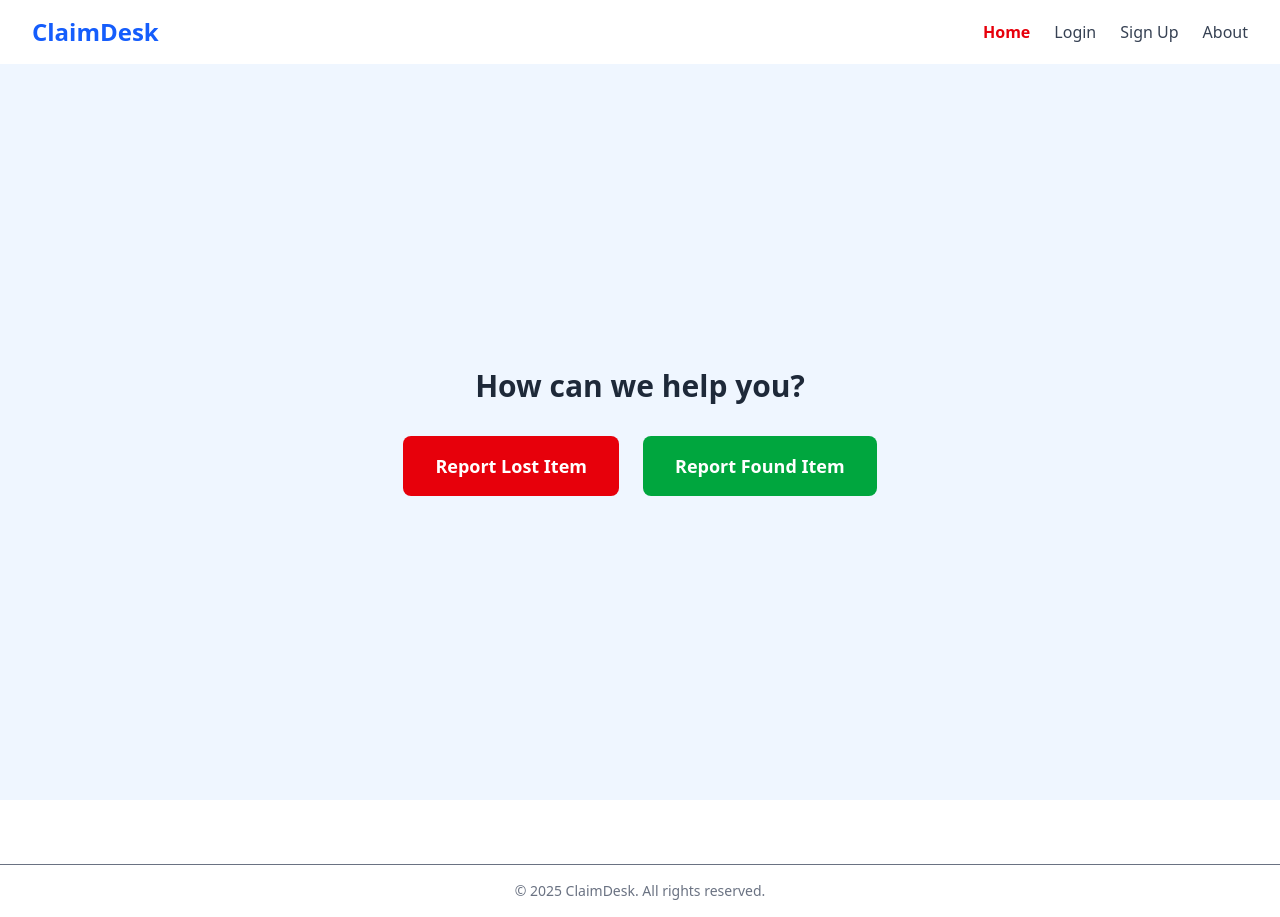
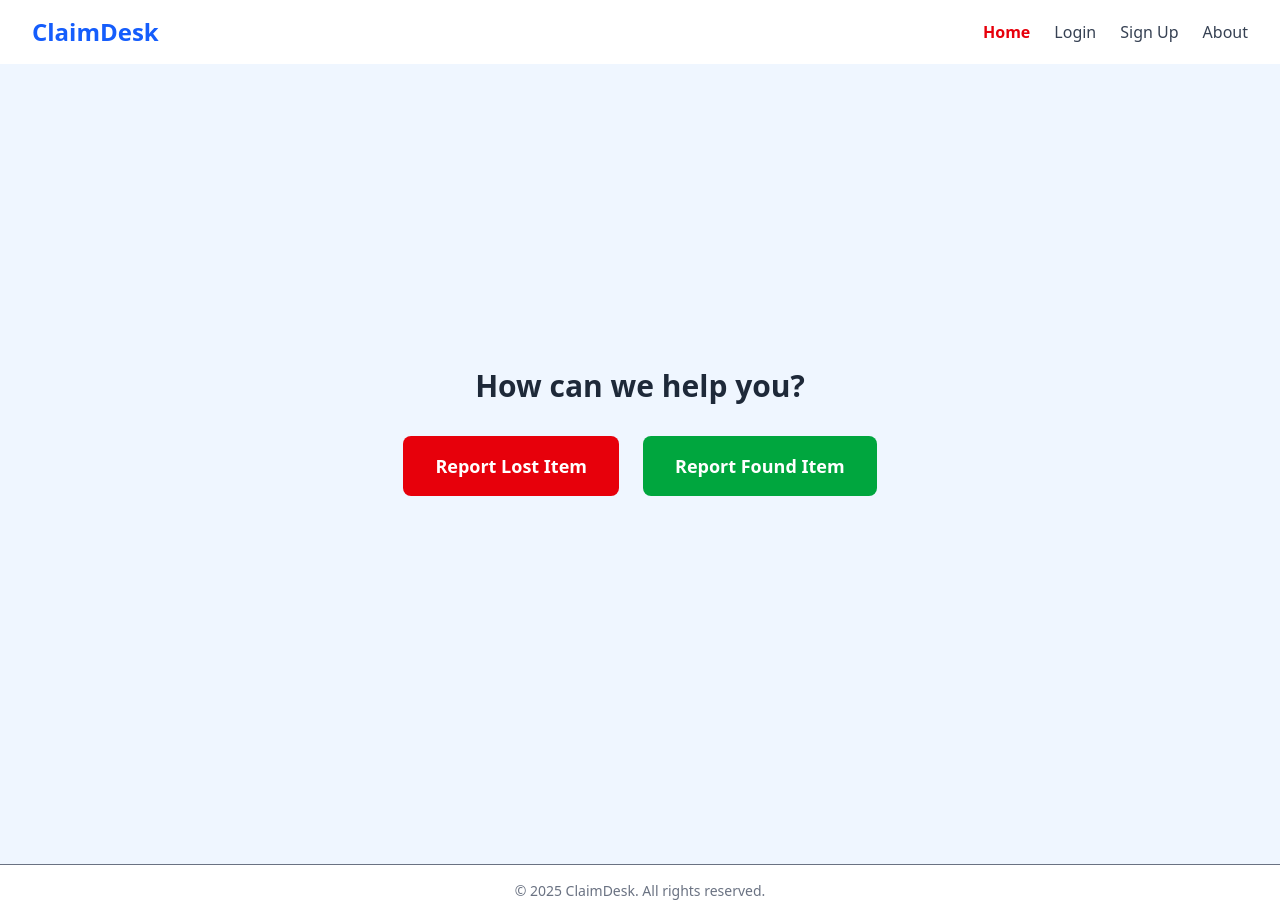
Before and after one commit to VallabhPatil3078/ClaimDesk, a React (Vite) app in the folder client/: page / in a window 1280 px wide. Built offline with nearby package versions, Linux system fonts and the light colour scheme.

Commit message:
Aligning the Home Page

```diff
--- a/client/pages/Home.jsx
+++ b/client/pages/Home.jsx
@@ -5,9 +5,12 @@ function Home() {
   const navigate = useNavigate();
 
   return (
-    <div className="flex flex-col bg-white text-gray-900 min-h-screen">
+    <div className="flex flex-col bg-blue-50 text-gray-900 min-h-screen">
       {/* Adjust height below navbar (e.g., if navbar is 4rem tall) */}
-      <div className="flex flex-col items-center justify-center px-4 py-12 bg-blue-50" style={{ minHeight: 'calc(100vh - 4rem)' }}>
+      <div
+        className="flex flex-col items-center justify-center px-4 py-12"
+        style={{ minHeight: 'calc(100vh - 4rem)' }}
+      >
         <h1 className="text-3xl font-bold text-gray-800 mb-8">How can we help you?</h1>
 
         <div className="flex flex-col sm:flex-row gap-6">
```
